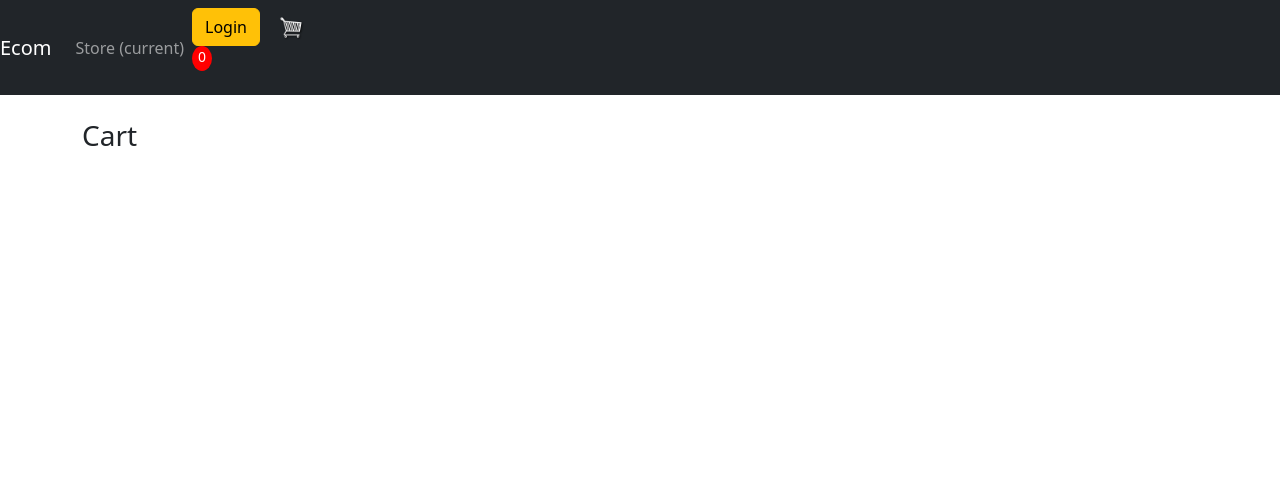
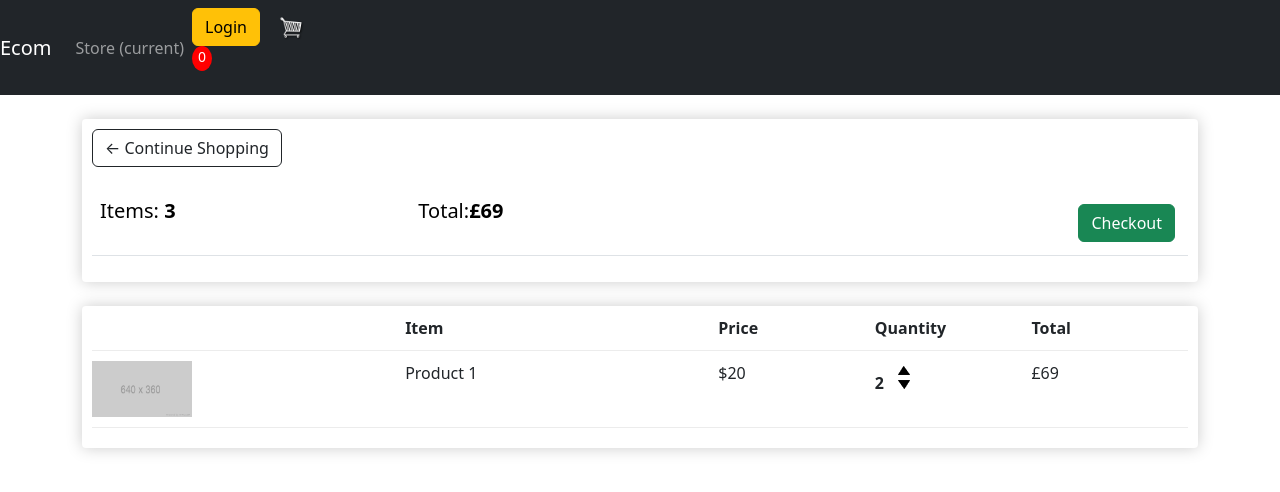
Before and after one commit to Samersetred/Potters-Webstore, a Django app: page /cart/ in a window 1280 px wide. Shown: the top 492 px of the page. Run offline with Django 4.2, Linux system fonts and the light colour scheme; lists and menus that the app fills with data are empty.

Commit message:
created a draft cart page

```diff
--- a/potterystore/templates/potterystore/cart.html
+++ b/potterystore/templates/potterystore/cart.html
@@ -1,6 +1,54 @@
 {% extends 'potterystore/main.html' %}
 {% load static %}
 {% block content %}
-    <h3>Cart</h3>
+
+<div class="row">
+    <div class="col-lg-12">
+        <div class="box-element">
+
+            <a  class="btn btn-outline-dark" href="{% url 'store' %}">&#x2190; Continue Shopping</a>
+
+            <br>
+            <br>
+            <table class="table">
+                <tr>
+                    <th><h5>Items: <strong>3</strong></h5></th>
+                    <th><h5>Total:<strong>£69</strong></h5></th>
+                    <th>
+                        <a  style="float:right; margin:5px;" class="btn btn-success" href="{% url 'checkout' %}">Checkout</a>
+                    </th>
+                </tr>
+            </table>
+
+        </div>
+
+        <br>
+        <div class="box-element">
+            <div class="cart-row">
+                <div style="flex:2"></div>
+                <div style="flex:2"><strong>Item</strong></div>
+                <div style="flex:1"><strong>Price</strong></div>
+                <div style="flex:1"><strong>Quantity</strong></div>
+                <div style="flex:1"><strong>Total</strong></div>
+            </div>
+
+            <div class="cart-row">
+                <div style="flex:2"><img class="row-image" src="{% static 'images/placeholder image.png' %}"></div>
+                <div style="flex:2"><p>Product 1</p></div>
+                <div style="flex:1"><p>$20</p></div>
+                <div style="flex:1">
+                    <p class="quantity">2</p>
+                    <div class="quantity">
+                        <img class="chg-quantity" src="{% static  'images/Up Arrow.png' %}">
+
+                        <img class="chg-quantity" src="{% static  'images/down arrow.png' %}">
+                    </div>
+                </div>
+                <div style="flex:1"><p>£69</p></div>
+            </div>
+
+        </div>
+    </div>
+</div>
 
     {% endblock content %}
```
Also changed, not shown: static/images/Up Arrow.png (added), static/images/down arrow.png (added).
